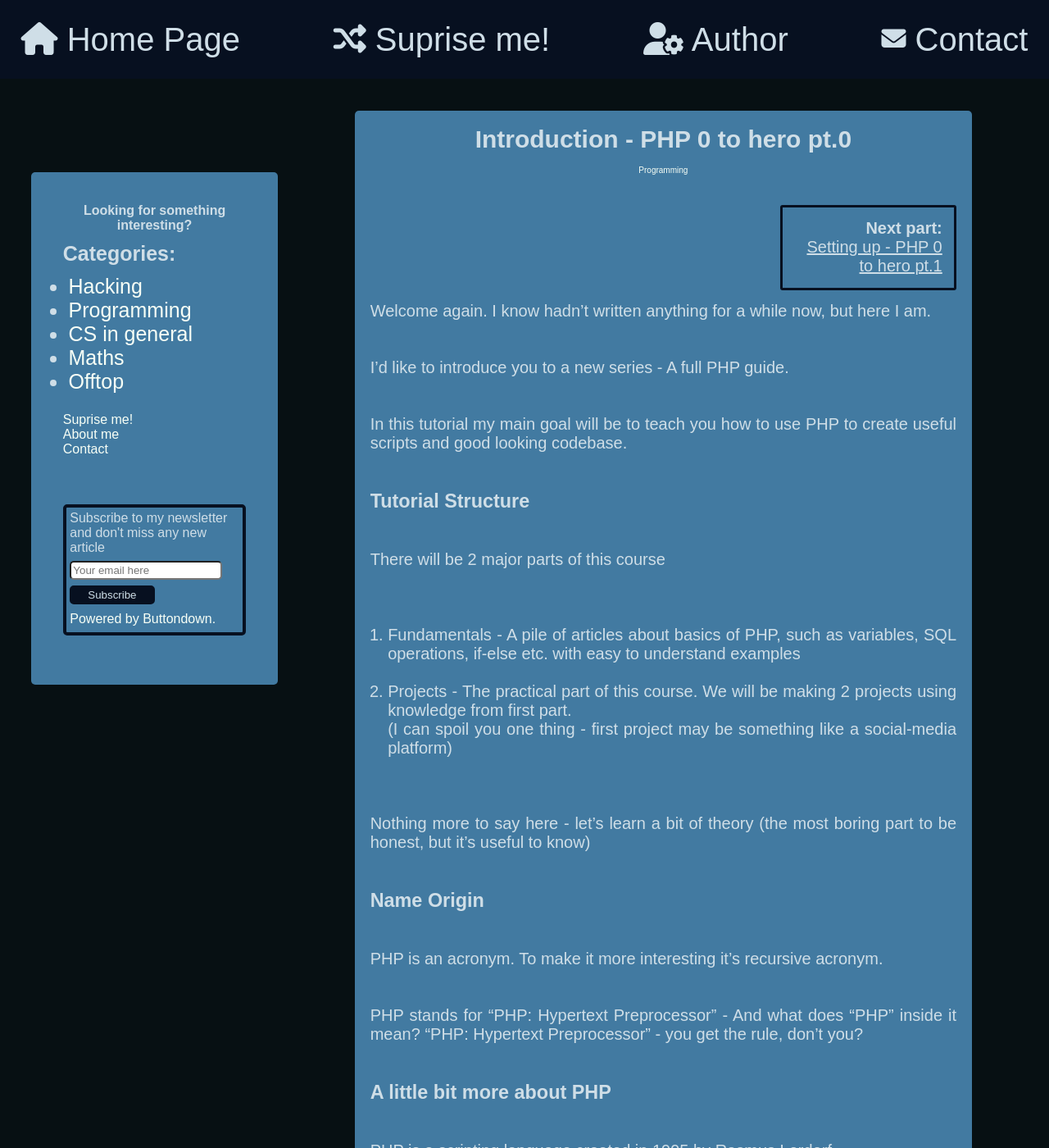
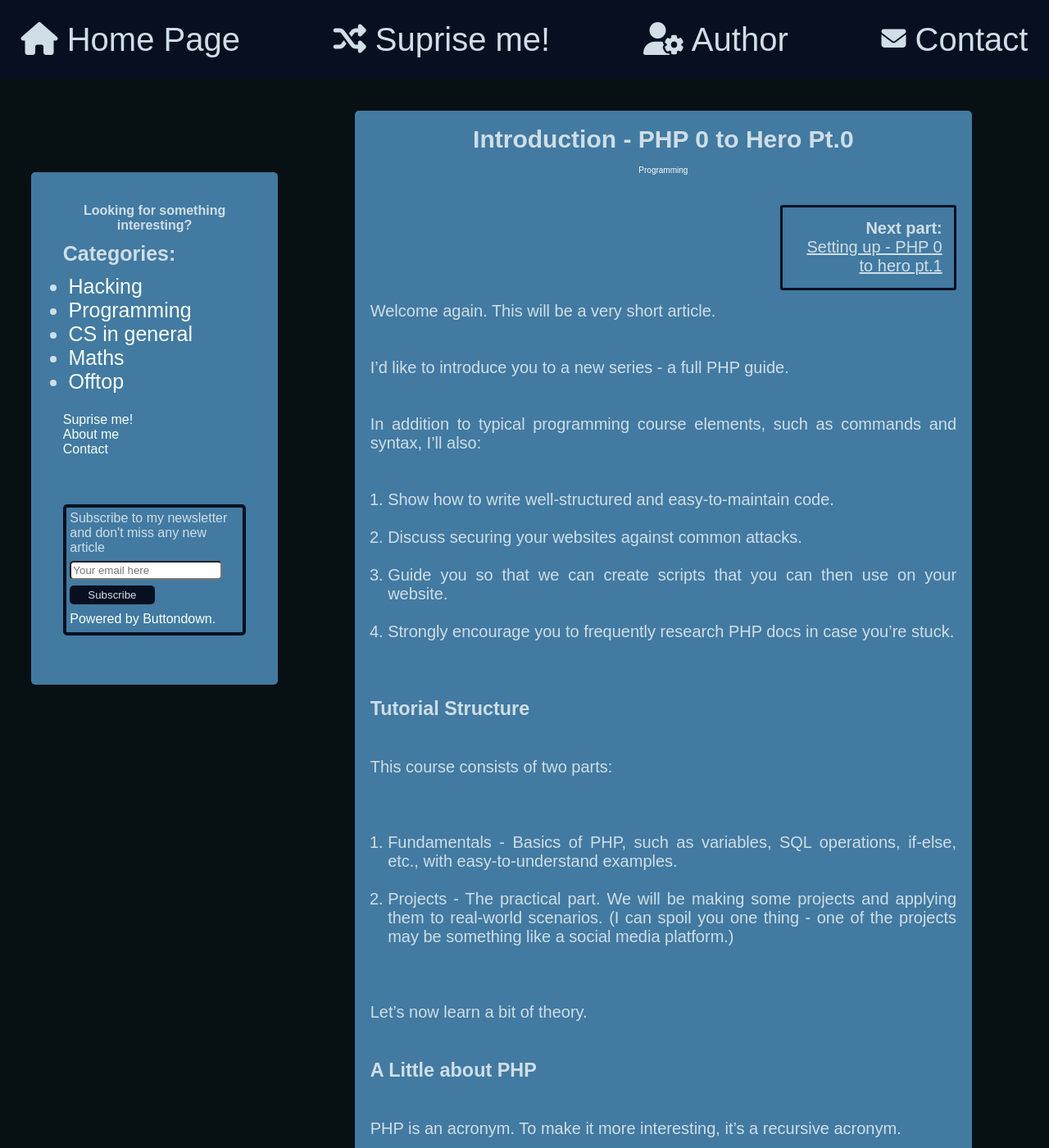
Before and after one commit to wizarddos/blog, a Jekyll site: the page built from _posts/PHP_0_to_hero/2023-11-16-0_Intro.md, in a window 1280 px wide and 1400 px high. Shown: the whole window at 82% size. Built offline with Jekyll 4.4.1, drawn with Linux system fonts in a browser that asks for light colours; comment, search, counter and statistics services are not loaded; some of the changed text lies outside the part shown.

```diff
--- a/_config.yml
+++ b/_config.yml
@@ -1,6 +1,6 @@
 markdown: kramdown
 highlighter: rouge
-url: "https://wizarddos.github.io/blog"
+url: "https://wizarddos.github.io/"
 plugins:
   - jekyll-sitemap
   - jekyll-feed
--- a/_posts/PHP_0_to_hero/2023-11-16-0_Intro.md
+++ b/_posts/PHP_0_to_hero/2023-11-16-0_Intro.md
@@ -1,6 +1,6 @@
 ---
 layout: post
-title: Introduction - PHP 0 to hero pt.0
+title: Introduction - PHP 0 to Hero Pt.0
 author: wizarddos
 category: Programming
 excerpt_separator: <!--more-->
@@ -10,45 +10,46 @@
 part: 0
 ---
 
-Welcome again. I know hadn't written anything for a while now, but here I am.
+Welcome again. This will be a very short article.
 
-I'd like to introduce you to a new series - A full PHP guide.
+I'd like to introduce you to a new series - a full PHP guide.
 <!--more-->
 
-In this tutorial my main goal will be to teach you how to use PHP to create useful scripts and good looking codebase.
+In addition to typical programming course elements, such as commands and syntax, I'll also:
+1. Show how to write well-structured and easy-to-maintain code.
+2. Discuss securing your websites against common attacks.
+3. Guide you so that we can create scripts that you can then use on your website.
+4. Strongly encourage you to frequently research PHP docs in case you're stuck.
 
 ### Tutorial Structure
 
-There will be 2 major parts of this course
+This course consists of two parts:
 
-1. Fundamentals - A pile of articles about basics of PHP, such as variables, SQL operations, if-else etc. with easy to understand examples
-2. Projects - The practical part of this course. We will be making 2 projects using knowledge from first part.
-(I can spoil you one thing - first project may be something like a social-media platform)
+1. Fundamentals - Basics of PHP, such as variables, SQL operations, if-else, etc., with easy-to-understand examples.
+2. Projects - The practical part. We will be making some projects and applying them to real-world scenarios. (I can spoil you one thing - one of the projects may be something like a social media platform.)
 
-Nothing more to say here - let's learn a bit of theory (the most boring part to be honest, but it's useful to know)
+Let's now learn a bit of theory.
 
-### Name Origin
+### A Little about PHP
 
-PHP is an acronym. To make it more interesting it's recursive acronym.
+PHP is an acronym. To make it more interesting, it's a recursive acronym.
 
-PHP stands for "PHP: Hypertext Preprocessor" -  And what does "PHP" inside it mean? "PHP: Hypertext Preprocessor" - you get the rule, don't you?
-
-### A little bit more about PHP
+PHP stands for "PHP: Hypertext Preprocessor" - And what does "PHP" inside it mean? "PHP: Hypertext Preprocessor" - and so on.
 
 PHP is a scripting language created in 1995 by Rasmus Lerdorf.
 
-You can check it's newest stable version on official website [php.net](https://www.php.net/)
+You can check its newest stable version on the official website [php.net](https://www.php.net/).
 
-If you know PHP and want to use it, you could become a back-end developer
+If you know PHP and want to use it, you could become a backend developer.
 
-The main, and promoted principal is OOP - stands for Object Oriented programming
+The main and promoted principle is OOP - stands for Object-Oriented Programming (I'll talk more about it in parts 14 and 15).
 
-If this sounds complicated - don't worry. I'll explain it later
+## Afterword
 
-### Announcement
+That's all the theoretical information we should know about PHP.
 
-I guess that's everything theoretical we should know about PHP - the next part will be about installing and configuring PHP's environment on both Linux and Windows
+In the next part, we will be installing and configuring PHP's environment on both Linux and Windows.
 
-Stay tuned and leave me a follow to not miss a new part of this course
+Stay tuned, leave me a follow, and subscribe to my newsletter - so you don't miss any new parts of this course.
 
-So, that's it. See you next time
+That's it. See you next time.
```
